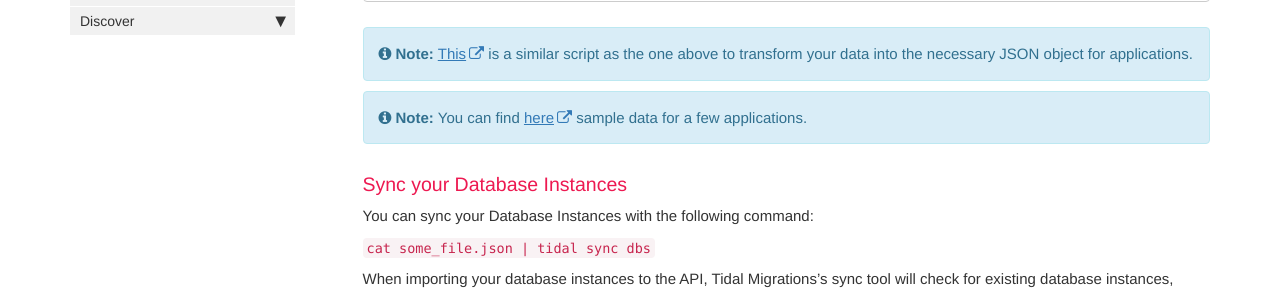
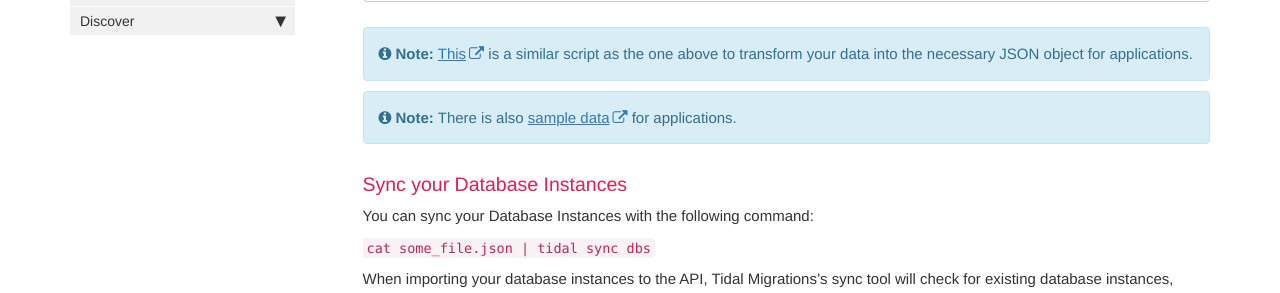
Before and after one commit to tidalmigrations/tidalmigrations.github.io, a Jekyll site: the page built from pages/tidal tools/syncservers.md, in a window 1280 px wide and 900 px high, scrolled down 3414 px. Shown: the part 151-444 px from the top of the window. Built offline with Jekyll 4.4.1, drawn with Linux system fonts in a browser that asks for light colours; nearby versions of some CDN libraries; comment, search, counter and statistics services are not loaded.

Commit message:
Simplify text about scripts and data

````diff
--- a/pages/tidal tools/syncservers.md
+++ b/pages/tidal tools/syncservers.md
@@ -177,7 +177,7 @@ The syncronization of your Applications can be performed by following the above
 ```
 
 {% include note.html content="[This](https://github.com/tidalmigrations/data-transform/blob/master/scripts/csv_transform.rb) is a similar script as the one above to transform your data into the necessary JSON object for applications." %}
-{% include note.html content = "You can find [here](https://github.com/tidalmigrations/data-transform/blob/master/data/apps.csv) sample data for a few applications." %}
+{% include note.html content = "There is also [sample data](https://github.com/tidalmigrations/data-transform/blob/master/data/apps.csv) for applications." %}
 
 ### Sync your Database Instances
 
````
